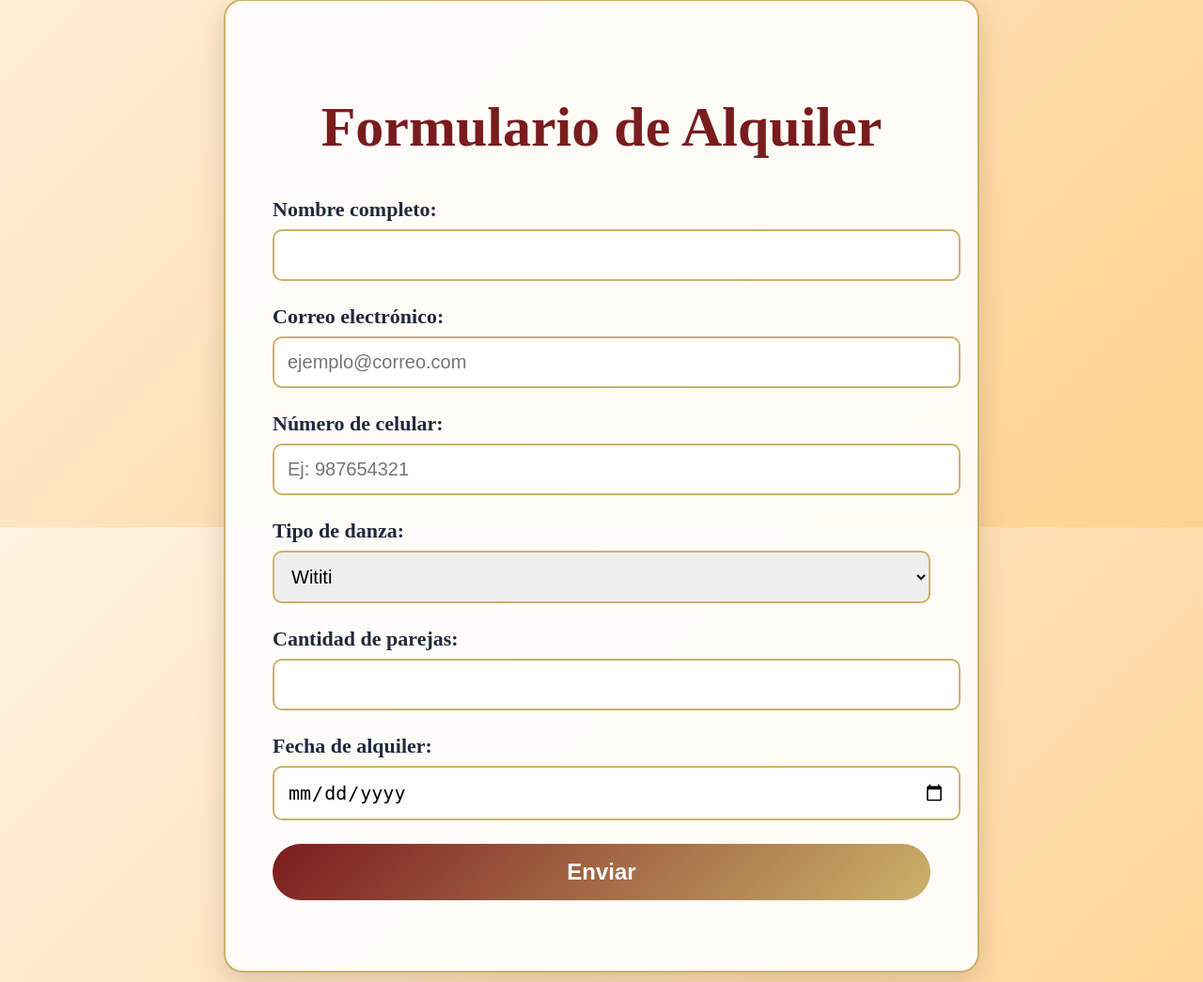
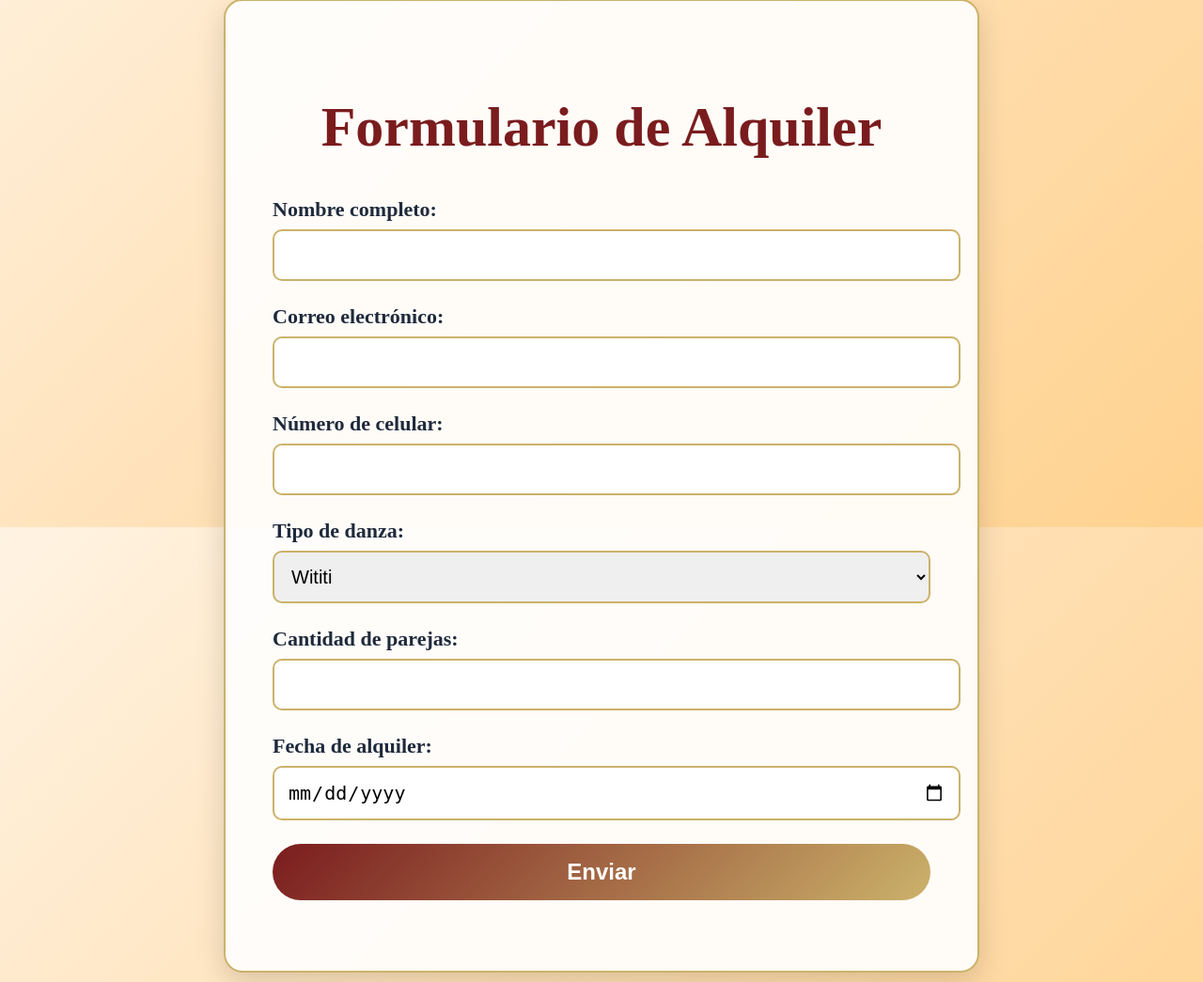
Before and after one commit to REFORMAT3R/Proyecto-grupal, a Flask app: template templates/formulario.html in a window 1280 px wide. Shown: the part 239-1284 px from the top of the page at 94% size. Run offline with Flask 3, Linux system fonts and the light colour scheme; the template is opened without the code that fills it, so the values that code supplies are empty; some libraries are stand-ins or nearby versions.

Commit message:
Modificando la pagina formulario

```diff
--- a/templates/formulario.html
+++ b/templates/formulario.html
@@ -19,15 +19,16 @@
     <!-- Formulario -->
     <section id="formulario">
       <h2>Formulario de Alquiler</h2>
-      <form action="confirmacion.html" method="get">
+        <form action="{{ url_for('guardar_reserva') }}" method="POST">
+
           <label for="nombre">Nombre completo:</label>
           <input type="text" id="nombre" name="nombre" required>
 
           <label for="correo">Correo electrónico:</label>
-        <input type="email" id="correo" name="correo" placeholder="ejemplo@correo.com" required>
+          <input type="email" id="correo" name="correo" required>
 
           <label for="celular">Número de celular:</label>
-        <input type="tel" id="celular" name="celular" placeholder="Ej: 987654321" pattern="[0-9]{9}" required>
+          <input type="tel" id="celular" name="celular" pattern="[0-9]{9}" required>
 
           <label for="danza">Tipo de danza:</label>
           <select id="danza" name="danza" required>
@@ -47,7 +48,7 @@
           <label for="fecha">Fecha de alquiler:</label>
           <input type="date" id="fecha" name="fecha">
 
-        <input type="submit" value="Enviar" onclick="window.location.href='confirmacion.html'">
+          <input type="submit" value="Enviar">
       </form>
     </section>
 </body>
```
Lines whose indentation alone changed are shown as unchanged.
